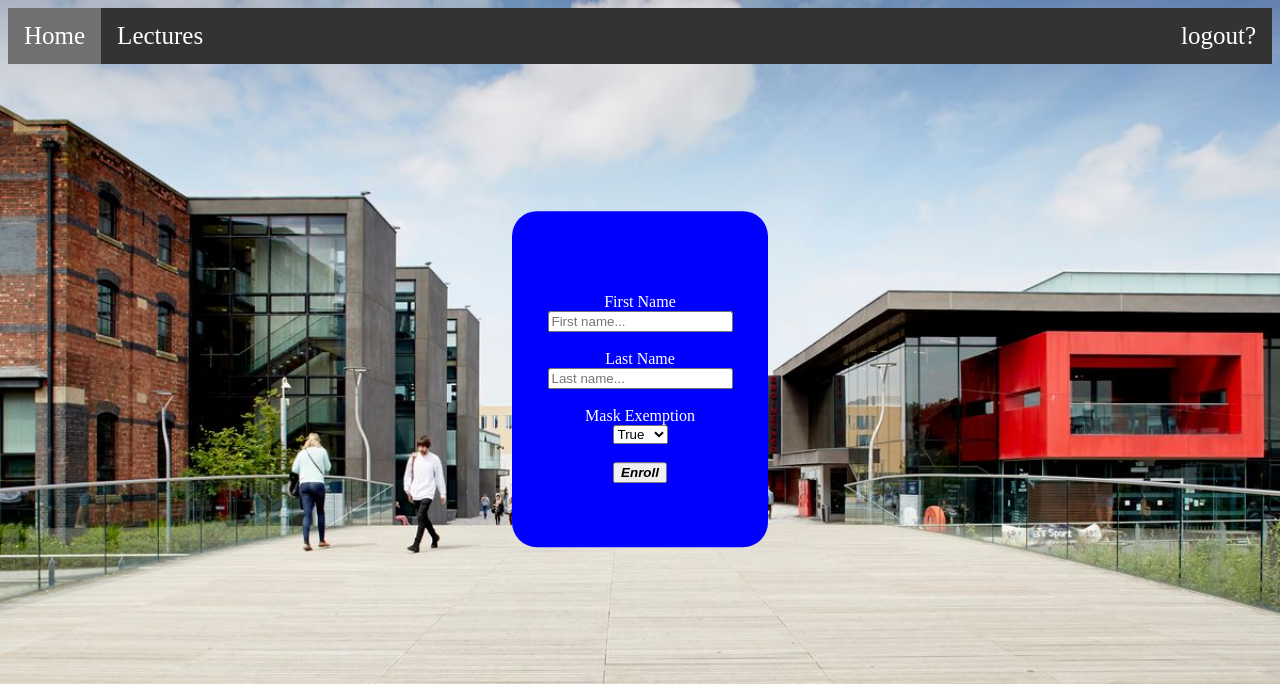
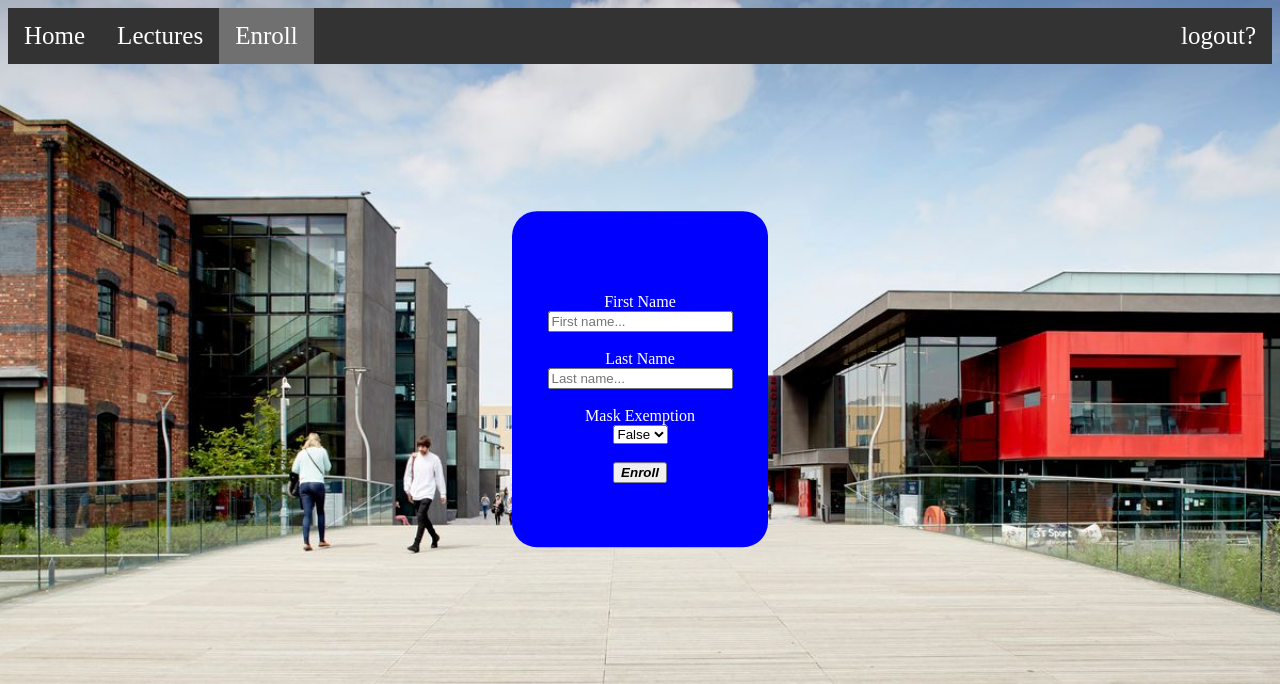
Before and after one commit to AntNowak/AttendanceMonitor, a Flask app: page /enroll in a window 1280 px wide. Shown: the top 684 px of the page. Run offline with Flask 2, Linux system fonts and the light colour scheme; the visitor is signed in with stand-in values (Sample User, id 1); some libraries are stand-ins or nearby versions.

Commit message:
enroll added to nav bar

```diff
--- a/AttendanceMonitor/app.py
+++ b/AttendanceMonitor/app.py
@@ -126,7 +126,7 @@ def enroll():
             cur.execute("INSERT INTO Students(First_Name, Last_Name) VALUES (%s, %s)", (firstName, lastName))
             mysql.connection.commit()
             cur.close()
-            return 'success'
+            return redirect(url_for('index'))
         return render_template('Enroll.html')
     else:
         return redirect(url_for('login'))
--- a/AttendanceMonitor/templates/Enroll.html
+++ b/AttendanceMonitor/templates/Enroll.html
@@ -10,8 +10,9 @@
 
     <!--nav bar-->
     <ul>
-        <li><a class="active" href="{{ url_for('homepage') }}">Home</a></li>
+        <li><a href="{{ url_for('homepage') }}">Home</a></li>
         <li><a href="{{ url_for('index') }}">Lectures</a></li>
+        <li><a class="active" href="{{ url_for('enroll') }}">Enroll</a></li>
         <li style="float:right"><a href="{{ url_for('logout') }}">logout?</a></li>
     </ul>
 
@@ -32,8 +33,8 @@
 
                 <label for="maskExemption">Mask Exemption</label><br>
                 <select name="maskExemption" id="maskExemption">
+                    <option value="false">False</option>
                     <option value="true">True</option>
-                    <option value="false">False</option>
                 </select>
 
 
--- a/AttendanceMonitor/templates/Lectures.html
+++ b/AttendanceMonitor/templates/Lectures.html
@@ -41,6 +41,7 @@
     <ul>
         <li><a href="{{ url_for('homepage') }}">Home</a></li>
         <li><a class="active" href="{{ url_for('index') }}">Lectures</a></li>
+        <li><a href="{{ url_for('enroll') }}">Enroll</a></li>
         <li style="float:right"><a href="{{ url_for('logout') }}">Logout</a></li>
     </ul>
 
--- a/AttendanceMonitor/templates/homepage.html
+++ b/AttendanceMonitor/templates/homepage.html
@@ -12,6 +12,7 @@
     <ul>
         <li><a class="active" href="{{ url_for('homepage') }}">Home</a></li>
         <li><a href="{{ url_for('index') }}">Lectures</a></li>
+        <li><a href="{{ url_for('enroll') }}">Enroll</a></li>
         <li style="float:right"><a href="{{ url_for('logout') }}">logout?</a></li>
     </ul>
 
```
